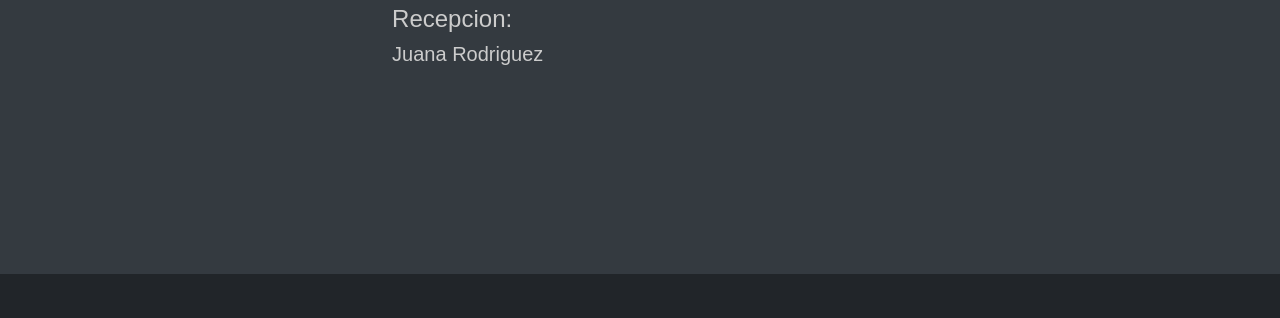
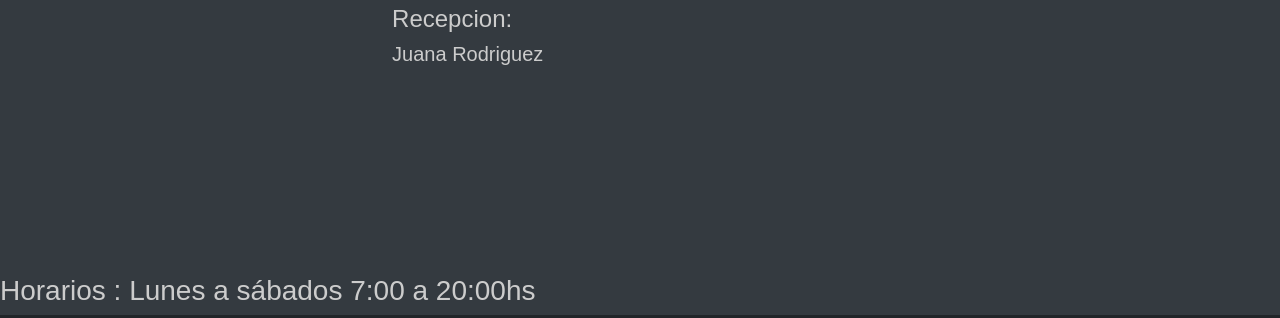
Before and after one commit to MatiazGz/Repo_Entrega, a website: page nosotros.html in a window 1280 px wide. Shown: the part 2167-2485 px from the top of the page. Drawn offline with Linux system fonts and the light colour scheme.

Commit message:
finalizando proyecto

```diff
--- a/nosotros.html
+++ b/nosotros.html
@@ -76,6 +76,7 @@
         <h5>Juana Rodriguez</h5>
       </div>
     </main>
+    <h3 class="horario">Horarios : Lunes a sábados 7:00 a 20:00hs</h3>
     <footer class="bg-dark text-white" >
       <div class="container">
         <div class="footer-row">
```
